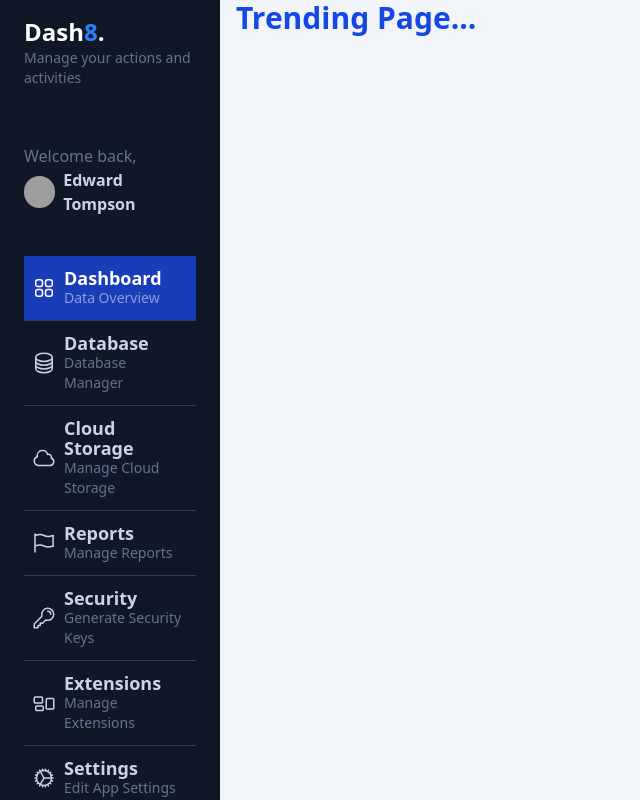
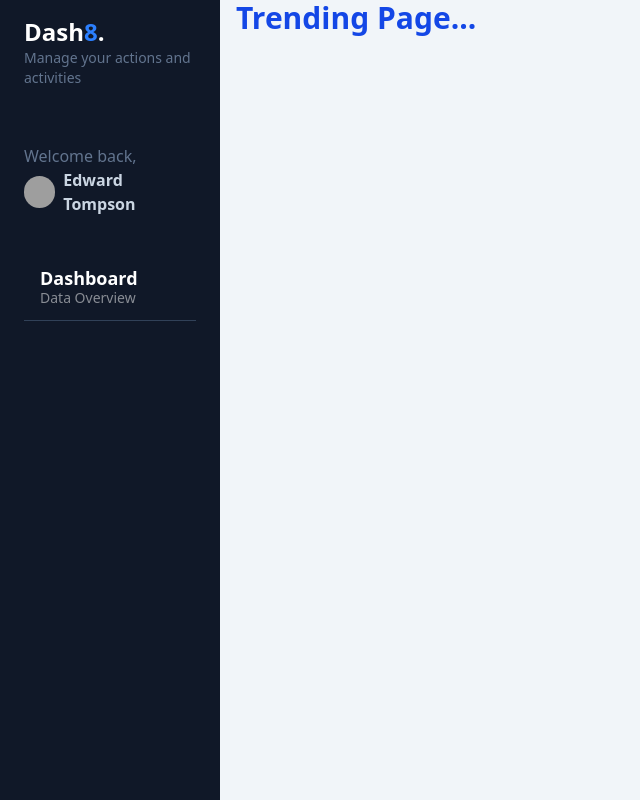
Before and after one commit to ManuelFBS/03-gifts-app, an Angular app: page /dashboard/trending in a window 1280 px wide. Shown: the whole page, without its empty margins (0-640 px from the left). Built offline with nearby package versions, Linux system fonts and the light colour scheme; grey boxes are pictures that could not be loaded.

Commit message:
Modif. en 'side-menu-options.component.html' y 'side-menu-options.component.ts'...

```diff
--- a/src/app/gifts/components/side-menu/side-menu-options/side-menu-options.component.html
+++ b/src/app/gifts/components/side-menu/side-menu-options/side-menu-options.component.html
@@ -1,23 +1,12 @@
 <div id="nav" class="w-full px-6">
+      <!------ bg-blue-800 ------>
+
       <a
             href="#"
-            class="w-full px-2 inline-flex space-x-2 items-center border-b border-slate-700 py-3 bg-blue-800 hover:bg-white/5 transition ease-linear duration-150"
+            class="w-full px-2 inline-flex space-x-2 items-center border-b border-slate-700 py-3 hover:bg-white/5 transition ease-linear duration-150"
       >
             <div>
-                  <svg
-                        xmlns="http://www.w3.org/2000/svg"
-                        fill="none"
-                        viewBox="0 0 24 24"
-                        stroke-width="1.5"
-                        stroke="currentColor"
-                        class="w-6 h-6 text-white"
-                  >
-                        <path
-                              stroke-linecap="round"
-                              stroke-linejoin="round"
-                              d="M3.75 6A2.25 2.25 0 016 3.75h2.25A2.25 2.25 0 0110.5 6v2.25a2.25 2.25 0 01-2.25 2.25H6a2.25 2.25 0 01-2.25-2.25V6zM3.75 15.75A2.25 2.25 0 016 13.5h2.25a2.25 2.25 0 012.25 2.25V18a2.25 2.25 0 01-2.25 2.25H6A2.25 2.25 0 013.75 18v-2.25zM13.5 6a2.25 2.25 0 012.25-2.25H18A2.25 2.25 0 0120.25 6v2.25A2.25 2.25 0 0118 10.5h-2.25a2.25 2.25 0 01-2.25-2.25V6zM13.5 15.75a2.25 2.25 0 012.25-2.25H18a2.25 2.25 0 012.25 2.25V18A2.25 2.25 0 0118 20.25h-2.25A2.25 2.25 0 0113.5 18v-2.25z"
-                        />
-                  </svg>
+                  <i></i>
             </div>
             <div class="flex flex-col">
                   <span class="text-lg font-bold leading-5 text-white"
@@ -28,178 +17,4 @@
                   >
             </div>
       </a>
-      <a
-            href="#"
-            class="w-full px-2 inline-flex space-x-2 items-center border-b border-slate-700 py-3 hover:bg-white/5 transition ease-linear duration-150"
-      >
-            <div>
-                  <svg
-                        xmlns="http://www.w3.org/2000/svg"
-                        fill="none"
-                        viewBox="0 0 24 24"
-                        stroke-width="1.5"
-                        stroke="currentColor"
-                        class="w-6 h-6"
-                  >
-                        <path
-                              stroke-linecap="round"
-                              stroke-linejoin="round"
-                              d="M20.25 6.375c0 2.278-3.694 4.125-8.25 4.125S3.75 8.653 3.75 6.375m16.5 0c0-2.278-3.694-4.125-8.25-4.125S3.75 4.097 3.75 6.375m16.5 0v11.25c0 2.278-3.694 4.125-8.25 4.125s-8.25-1.847-8.25-4.125V6.375m16.5 0v3.75m-16.5-3.75v3.75m16.5 0v3.75C20.25 16.153 16.556 18 12 18s-8.25-1.847-8.25-4.125v-3.75m16.5 0c0 2.278-3.694 4.125-8.25 4.125s-8.25-1.847-8.25-4.125"
-                        />
-                  </svg>
-            </div>
-            <div class="flex flex-col">
-                  <span class="text-lg text-slate-300 font-bold leading-5"
-                        >Database</span
-                  >
-                  <span class="text-sm text-slate-500 hidden md:block"
-                        >Database Manager</span
-                  >
-            </div>
-      </a>
-      <a
-            href="#"
-            class="w-full px-2 inline-flex space-x-2 items-center border-b border-slate-700 py-3 hover:bg-white/5 transition ease-linear duration-150"
-      >
-            <div>
-                  <svg
-                        xmlns="http://www.w3.org/2000/svg"
-                        fill="none"
-                        viewBox="0 0 24 24"
-                        stroke-width="1.5"
-                        stroke="currentColor"
-                        class="w-6 h-6"
-                  >
-                        <path
-                              stroke-linecap="round"
-                              stroke-linejoin="round"
-                              d="M2.25 15a4.5 4.5 0 004.5 4.5H18a3.75 3.75 0 001.332-7.257 3 3 0 00-3.758-3.848 5.25 5.25 0 00-10.233 2.33A4.502 4.502 0 002.25 15z"
-                        />
-                  </svg>
-            </div>
-            <div class="flex flex-col">
-                  <span class="text-lg text-slate-300 font-bold leading-5"
-                        >Cloud Storage</span
-                  >
-                  <span class="text-sm text-slate-500 hidden md:block"
-                        >Manage Cloud Storage</span
-                  >
-            </div>
-      </a>
-      <a
-            href="#"
-            class="w-full px-2 inline-flex space-x-2 items-center border-b border-slate-700 py-3 hover:bg-white/5 transition ease-linear duration-150"
-      >
-            <div>
-                  <svg
-                        xmlns="http://www.w3.org/2000/svg"
-                        fill="none"
-                        viewBox="0 0 24 24"
-                        stroke-width="1.5"
-                        stroke="currentColor"
-                        class="w-6 h-6"
-                  >
-                        <path
-                              stroke-linecap="round"
-                              stroke-linejoin="round"
-                              d="M3 3v1.5M3 21v-6m0 0l2.77-.693a9 9 0 016.208.682l.108.054a9 9 0 006.086.71l3.114-.732a48.524 48.524 0 01-.005-10.499l-3.11.732a9 9 0 01-6.085-.711l-.108-.054a9 9 0 00-6.208-.682L3 4.5M3 15V4.5"
-                        />
-                  </svg>
-            </div>
-            <div class="flex flex-col">
-                  <span class="text-lg text-slate-300 font-bold leading-5"
-                        >Reports</span
-                  >
-                  <span class="text-sm text-slate-500 hidden md:block"
-                        >Manage Reports</span
-                  >
-            </div>
-      </a>
-      <a
-            href="#"
-            class="w-full px-2 inline-flex space-x-2 items-center border-b border-slate-700 py-3 hover:bg-white/5 transition ease-linear duration-150"
-      >
-            <div>
-                  <svg
-                        xmlns="http://www.w3.org/2000/svg"
-                        fill="none"
-                        viewBox="0 0 24 24"
-                        stroke-width="1.5"
-                        stroke="currentColor"
-                        class="w-6 h-6"
-                  >
-                        <path
-                              stroke-linecap="round"
-                              stroke-linejoin="round"
-                              d="M15.75 5.25a3 3 0 013 3m3 0a6 6 0 01-7.029 5.912c-.563-.097-1.159.026-1.563.43L10.5 17.25H8.25v2.25H6v2.25H2.25v-2.818c0-.597.237-1.17.659-1.591l6.499-6.499c.404-.404.527-1 .43-1.563A6 6 0 1121.75 8.25z"
-                        />
-                  </svg>
-            </div>
-            <div class="flex flex-col">
-                  <span class="text-lg text-slate-300 font-bold leading-5"
-                        >Security</span
-                  >
-                  <span class="text-sm text-slate-500 hidden md:block"
-                        >Generate Security Keys</span
-                  >
-            </div>
-      </a>
-      <a
-            href="#"
-            class="w-full px-2 inline-flex space-x-2 items-center border-b border-slate-700 py-3 hover:bg-white/5 transition ease-linear duration-150"
-      >
-            <div>
-                  <svg
-                        xmlns="http://www.w3.org/2000/svg"
-                        fill="none"
-                        viewBox="0 0 24 24"
-                        stroke-width="1.5"
-                        stroke="currentColor"
-                        class="w-6 h-6"
-                  >
-                        <path
-                              stroke-linecap="round"
-                              stroke-linejoin="round"
-                              d="M2.25 7.125C2.25 6.504 2.754 6 3.375 6h6c.621 0 1.125.504 1.125 1.125v3.75c0 .621-.504 1.125-1.125 1.125h-6a1.125 1.125 0 01-1.125-1.125v-3.75zM14.25 8.625c0-.621.504-1.125 1.125-1.125h5.25c.621 0 1.125.504 1.125 1.125v8.25c0 .621-.504 1.125-1.125 1.125h-5.25a1.125 1.125 0 01-1.125-1.125v-8.25zM3.75 16.125c0-.621.504-1.125 1.125-1.125h5.25c.621 0 1.125.504 1.125 1.125v2.25c0 .621-.504 1.125-1.125 1.125h-5.25a1.125 1.125 0 01-1.125-1.125v-2.25z"
-                        />
-                  </svg>
-            </div>
-            <div class="flex flex-col">
-                  <span class="text-lg text-slate-300 font-bold leading-5"
-                        >Extensions</span
-                  >
-                  <span class="text-sm text-slate-500 hidden md:block"
-                        >Manage Extensions</span
-                  >
-            </div>
-      </a>
-      <a
-            href="#"
-            class="w-full px-2 inline-flex space-x-2 items-center py-3 hover:bg-white/5 transition ease-linear duration-150"
-      >
-            <div>
-                  <svg
-                        xmlns="http://www.w3.org/2000/svg"
-                        fill="none"
-                        viewBox="0 0 24 24"
-                        stroke-width="1.5"
-                        stroke="currentColor"
-                        class="w-6 h-6"
-                  >
-                        <path
-                              stroke-linecap="round"
-                              stroke-linejoin="round"
-                              d="M4.5 12a7.5 7.5 0 0015 0m-15 0a7.5 7.5 0 1115 0m-15 0H3m16.5 0H21m-1.5 0H12m-8.457 3.077l1.41-.513m14.095-5.13l1.41-.513M5.106 17.785l1.15-.964m11.49-9.642l1.149-.964M7.501 19.795l.75-1.3m7.5-12.99l.75-1.3m-6.063 16.658l.26-1.477m2.605-14.772l.26-1.477m0 17.726l-.26-1.477M10.698 4.614l-.26-1.477M16.5 19.794l-.75-1.299M7.5 4.205L12 12m6.894 5.785l-1.149-.964M6.256 7.178l-1.15-.964m15.352 8.864l-1.41-.513M4.954 9.435l-1.41-.514M12.002 12l-3.75 6.495"
-                        />
-                  </svg>
-            </div>
-            <div class="flex flex-col">
-                  <span class="text-lg text-slate-300 font-bold leading-5"
-                        >Settings</span
-                  >
-                  <span class="text-sm text-slate-500 hidden md:block"
-                        >Edit App Settings</span
-                  >
-            </div>
-      </a>
 </div>
--- a/src/app/gifts/components/side-menu/side-menu-options/side-menu-options.component.ts
+++ b/src/app/gifts/components/side-menu/side-menu-options/side-menu-options.component.ts
@@ -1,8 +1,30 @@
 import { Component } from '@angular/core';
+
+interface MenuOption {
+      label: string;
+      subLabel: string;
+      route: string;
+      icon: string;
+}
 
 @Component({
       selector: 'gifts-side-menu-options',
       imports: [],
       templateUrl: './side-menu-options.component.html',
 })
-export class SideMenuOptionsComponent {}
+export class SideMenuOptionsComponent {
+      menuOptions: MenuOption[] = [
+            {
+                  icon: 'fs-solid fa-chart-line',
+                  label: 'Tending',
+                  subLabel: 'Gifts Populares',
+                  route: '/dashboard/trending',
+            },
+            {
+                  icon: 'fs-solid fa-magnifying-glass',
+                  label: 'Buscador',
+                  subLabel: 'Buscar Gifts',
+                  route: '/dashboard/search',
+            },
+      ];
+}
```
